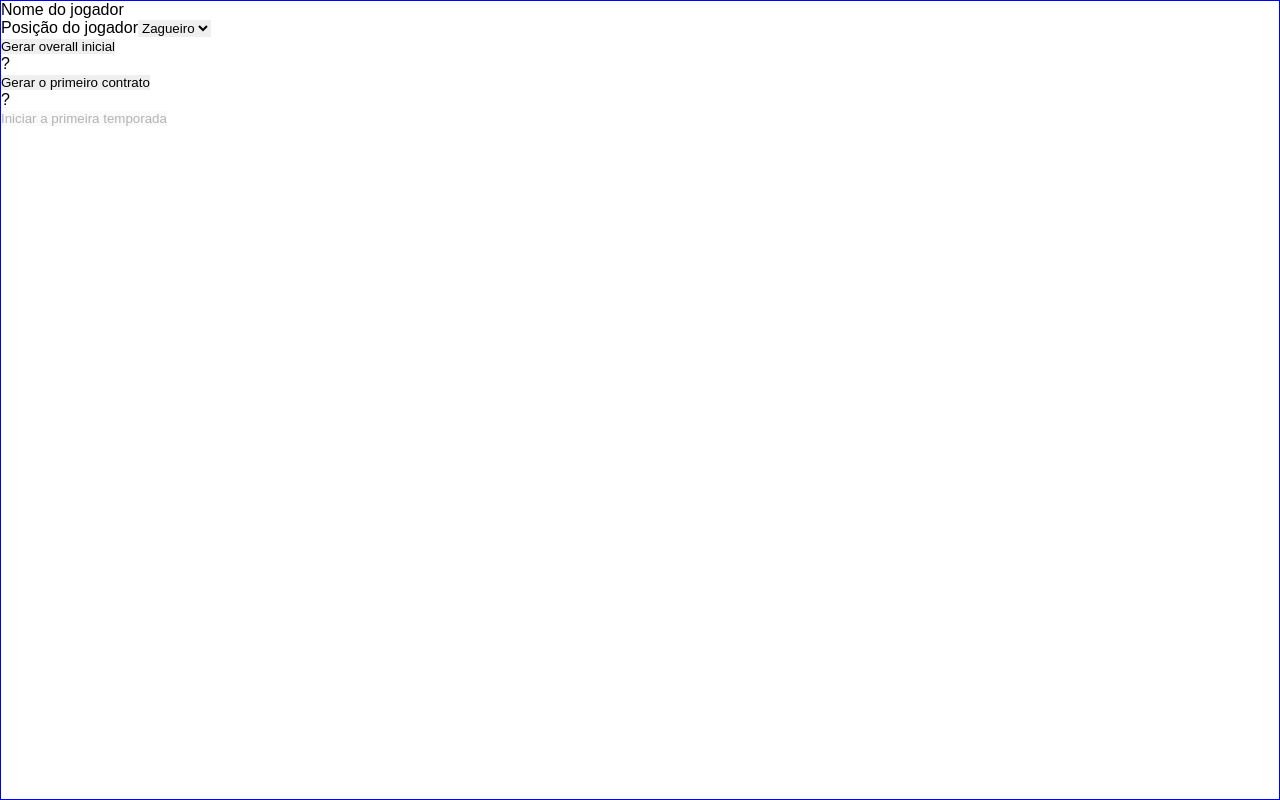
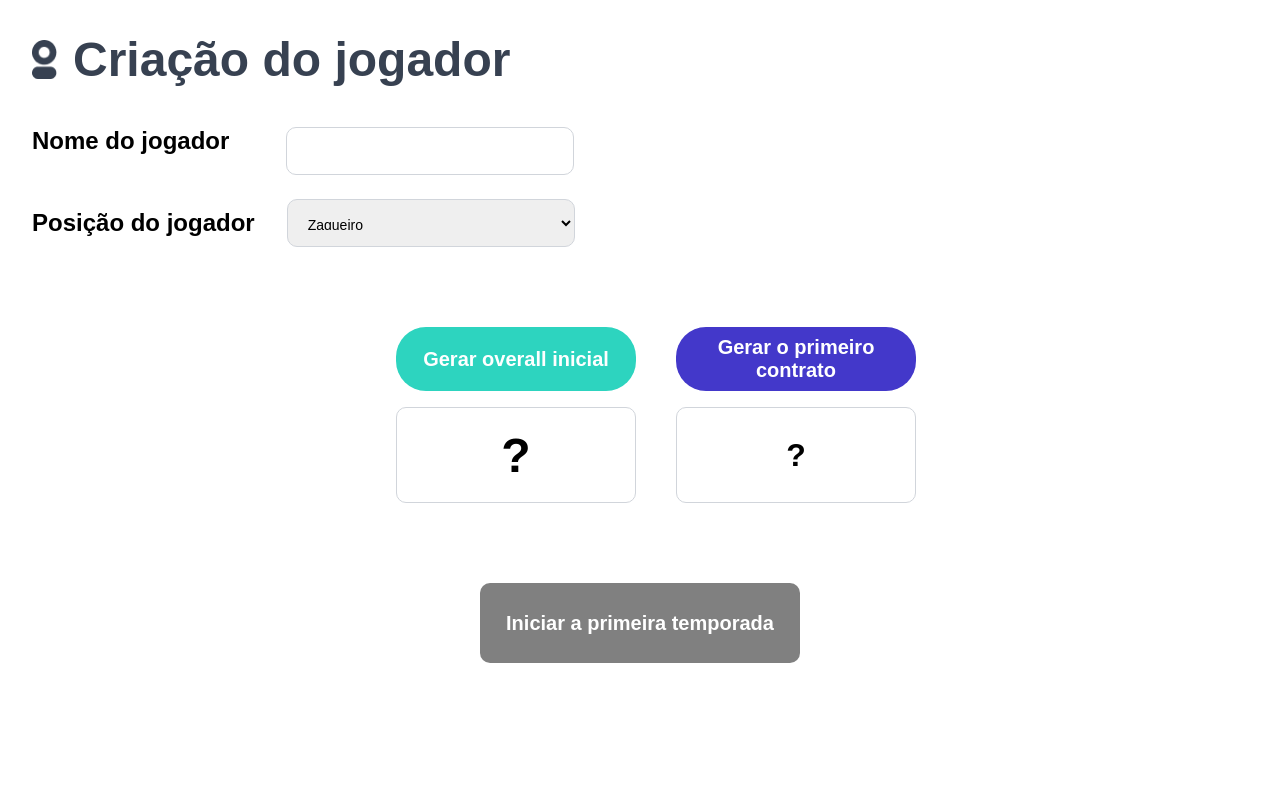
Before and after one commit to joaopafe/football-career, a React (Vite) app: page / in a window 1280 px wide. Built offline with nearby package versions, Linux system fonts and the light colour scheme.

Commit message:
add the style for the home page

```diff
--- a/src/App.tsx
+++ b/src/App.tsx
@@ -1,5 +1,7 @@
 import { Routes, Route } from "react-router-dom";
 import { Home } from "./pages/Home";
+
+import "./style/App.css";
 
 const App = () => {
   return (
--- a/src/components/home/StartFirstSeason.tsx
+++ b/src/components/home/StartFirstSeason.tsx
@@ -74,6 +74,7 @@ export const StartFirstSeason: FunctionComponent<StartFirstSeason> = ({
   }, []);
 
   return (
+    <div className="start-first-season-section">
       <button
         disabled={buttonIsDisabled}
         onClick={generatePlayer}
@@ -81,5 +82,6 @@ export const StartFirstSeason: FunctionComponent<StartFirstSeason> = ({
       >
         Iniciar a primeira temporada
       </button>
+    </div>
   );
 };
--- a/src/pages/Home.tsx
+++ b/src/pages/Home.tsx
@@ -9,7 +9,7 @@ import { Player } from "../../gameLogics/Player";
 
 import { nationalLeagues } from "../../data/nationalLeagues/nationalLeagues";
 
-import "../style/App.css";
+import "../style/Home.css";
 import "../style/reset.css";
 
 const player = new Player();
@@ -101,7 +101,12 @@ export const Home = () => {
   };
 
   return (
-    <>
+    <div className="home">
+      <div className="page-title-section">
+        <img className="page-icon" src="../public/player-icon.png" alt="" />
+        <div className="page-title">Criação do jogador</div>
+      </div>
+
       <RegistrationData />
 
       <div className="generate-first-season">
@@ -117,6 +122,6 @@ export const Home = () => {
       </div>
 
       <StartFirstSeason generatePlayer={generatePlayer} />
-    </>
+    </div>
   );
 };
--- a/src/style/App.css
+++ b/src/style/App.css
@@ -1,4 +1,4 @@
-body {
-  height: 100vh;
-  border: 1px solid blue;
+@font-face {
+  font-family: "DM-Sans";
+  src: url("../../public/fonts/DMSans.ttf");
 }
--- /dev/null
+++ b/src/style/Home.css
@@ -0,0 +1,136 @@
+.home {
+  height: 100vh;
+  display: flex;
+  flex-direction: column;
+}
+
+.page-title-section {
+  margin-top: 32px;
+  margin-left: 32px;
+  margin-left: 32px;
+  display: flex;
+  align-items: center;
+}
+
+.page-icon {
+  max-width: 25px;
+  max-height: 40px;
+  width: auto;
+  height: auto;
+}
+
+.page-title {
+  margin-left: 16px;
+  font-family: sans-serif;
+  font-size: 48px;
+  font-weight: bold;
+  color: #374151;
+}
+
+.player-name {
+  display: flex;
+  margin-top: 40px;
+  margin-left: 32px;
+  font-size: 24px;
+  font-weight: bold;
+}
+
+.player-name-input {
+  border: 1px solid #d1d5db;
+  border-radius: 10px;
+  height: 48px;
+  width: 288px;
+  padding: 16px;
+  margin-left: 57px;
+  font-size: 14px;
+}
+
+.player-position-input {
+  display: flex;
+  align-items: center;
+  margin-top: 24px;
+  margin-left: 32px;
+  font-size: 24px;
+  font-weight: bold;
+}
+
+.position-select {
+  border: 1px solid #d1d5db;
+  border-radius: 10px;
+  height: 48px;
+  width: 288px;
+  padding: 16px;
+  margin-left: 32px;
+  font-size: 14px;
+}
+
+.generate-first-season {
+  display: flex;
+  align-items: center;
+  margin-top: 80px;
+  margin-left: 32px;
+  justify-content: center;
+  gap: 40px;
+}
+
+.generate-first-season button {
+  width: 240px;
+  height: 64px;
+  border-radius: 30px;
+  color: white;
+  font-size: 20px;
+  font-weight: bold;
+}
+
+.initial-overall-section button {
+  background-color: #2dd4bf;
+}
+
+.first-contract-section button {
+  background-color: #4338ca;
+}
+
+.initial-overall,
+.first-contract {
+  border: 1px solid #d1d5db;
+  border-radius: 10px;
+  margin-top: 16px;
+  width: 240px;
+  height: 96px;
+  display: flex;
+  justify-content: center;
+  align-items: center;
+  text-align: center;
+  font-weight: bold;
+}
+
+.initial-overall {
+  font-size: 48px;
+}
+
+.first-contract {
+  font-size: 32px;
+}
+
+.start-first-season-section {
+  display: flex;
+  justify-content: center;
+}
+
+.start-first-season-button {
+  border-radius: 10px;
+  background-color: #374151;
+  color: white;
+  margin-top: 80px;
+  width: 320px;
+  height: 80px;
+  display: flex;
+  justify-content: center;
+  align-items: center;
+  font-size: 20px;
+  font-weight: bold;
+}
+
+.start-first-season-button:disabled {
+  background-color: gray;
+}
```
Also changed, not shown: public/fonts/DMSans.ttf (added), public/player-icon.png (added). Lines whose indentation alone changed are shown as unchanged.
